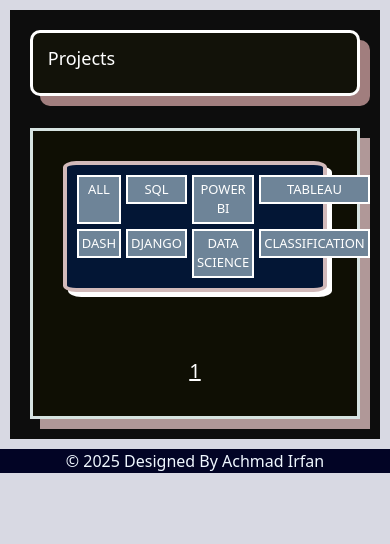
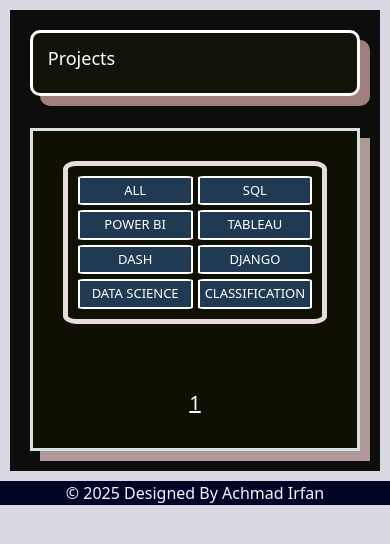
Before and after one commit to achmad-irfan/NEWPORTFOLIO, a Django app: page /project in a window 390 px wide. Shown: the part 96-640 px from the top of the page. Run offline with Django 4.2, Linux system fonts and the light colour scheme; data that the repository does not hold is empty.

Commit message:
edit css

```diff
--- a/newweb/wsgi.py
+++ b/newweb/wsgi.py
@@ -7,6 +7,6 @@ load_dotenv(os.path.join(BASE_DIR, '.env'))
 
 from django.core.wsgi import get_wsgi_application
 
-os.environ.setdefault("DJANGO_SETTINGS_MODULE", "newweb.settings.production")
+os.environ.setdefault("DJANGO_SETTINGS_MODULE", "newweb.settings.local")
 
 application = get_wsgi_application()
--- a/project/static/project/css/styles.css
+++ b/project/static/project/css/styles.css
@@ -4,14 +4,21 @@
 }
 
 .classification {
-  background-color: rgb(3, 22, 53);
-  border: 4px solid rgb(210, 186, 186);
-  box-shadow: 5px 5px white;
   display: flex;
   flex-direction: row;
-  gap: 40px;
+  gap: 20px;
   padding: 10px;
   border-radius: 5%;
+}
+
+.classification a {
+  border: 2px solid white;
+  padding: 3px;
+  text-align: center;
+  background-color: rgb(32, 58, 83);
+  width: 120px;
+  font-size: small;
+  border-radius: 20%;
 }
 
 .classification h3 {
@@ -66,19 +73,19 @@ button {
     width: 100%;
     height: auto;
   }
+
   .classification {
     display: grid;
-    grid-template-columns: repeat(4, 1fr);
+    grid-template-columns: repeat(2, 1fr);
     width: 100%;
     font-size: small;
     gap: 5px;
+    border: 5px solid rgb(231, 220, 220);
   }
 
   .classification a {
-    border: 2px solid white;
-    padding: 3px;
-    text-align: center;
-    background-color: rgb(110, 132, 152);
+    width: 100%;
+    border-radius: 5%;
   }
 
   .classification h3 {
```
